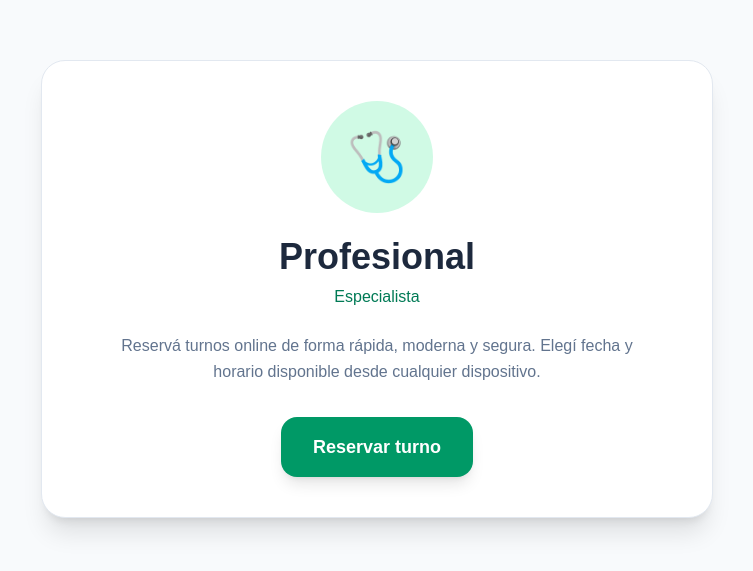
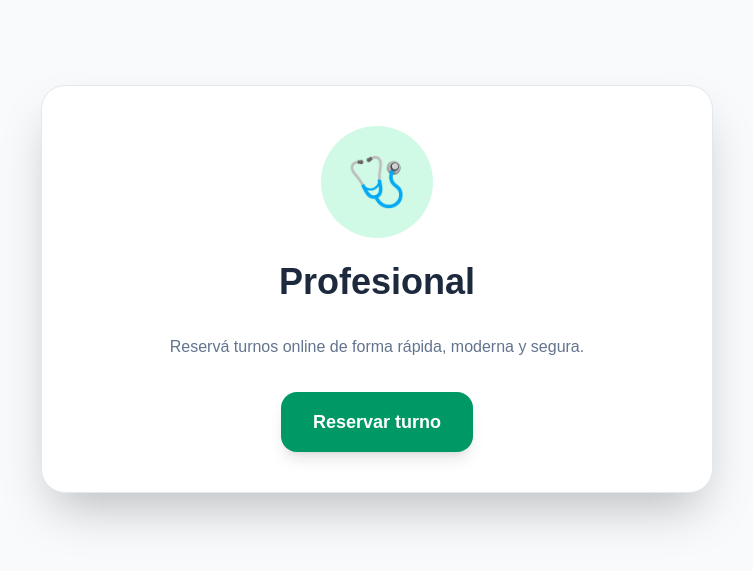
Before and after one commit to LucasVillaboa/med-turnos, a Next.js app: page /1 in a window 1280 px wide. Shown: the part 111-682 px from the top of the page, without its empty margins (263-1016 px from the left). Built offline with nearby package versions, Linux system fonts and the light colour scheme.

Commit message:
lavadero

```diff
--- a/src/app/[doctor]/page.tsx
+++ b/src/app/[doctor]/page.tsx
@@ -8,72 +8,169 @@ export default async function DoctorPage({ params }: Props) {
 
   const { doctor } = await params;
 
-  // 🔥 NOMBRES VISIBLES PARA LOS PACIENTES
+  const esLavadero = doctor === "lavadero";
+
   const doctors: Record<string, string> = {
-    sandoval: "Dr. Juan Sandoval",
+    lavadero: "Luxury Car Wash",
     lopez: "Dra. María López",
-
-    // 🔥 DEMO
     demo: "Consultorio Demo",
   };
 
-  // 🔥 ESPECIALIDADES
   const specialties: Record<string, string> = {
-    sandoval: "Especialista en Urología",
+    lavadero: "Lavado premium y detallado",
     lopez: "Especialista en Cardiología",
-
-    // 🔥 DEMO
     demo: "Sistema de turnos online",
   };
 
   return (
-    <div className="min-h-screen bg-slate-50 flex items-center justify-center px-4">
 
-      <div className="w-full max-w-2xl bg-white rounded-3xl shadow-xl border border-slate-200 p-10 text-center">
+    <div className={`
+      min-h-screen
+      flex
+      items-center
+      justify-center
+      px-4
 
-        {/* FOTO / ICONO */}
-        <div className="w-28 h-28 bg-emerald-100 rounded-full mx-auto mb-6 flex items-center justify-center text-5xl">
-          🩺
+      ${
+        esLavadero
+          ? "bg-black"
+          : "bg-slate-50"
+      }
+    `}>
+
+      <div className={`
+        w-full
+        max-w-2xl
+        rounded-3xl
+        shadow-2xl
+        border
+        p-10
+        text-center
+
+        ${
+          esLavadero
+            ? "bg-zinc-950 border-yellow-500/30"
+            : "bg-white border-slate-200"
+        }
+      `}>
+
+        {/* IMAGEN */}
+        <div className="mb-6">
+
+          {esLavadero ? (
+
+            <img
+              src="https://images.unsplash.com/photo-1492144534655-ae79c964c9d7?q=80&w=1400&auto=format&fit=crop"
+              alt="Auto deportivo"
+              className="
+                w-full
+                h-64
+                object-cover
+                rounded-3xl
+                shadow-2xl
+                border
+                border-yellow-500/30
+              "
+            />
+
+          ) : (
+
+            <div className="
+              w-28
+              h-28
+              bg-emerald-100
+              rounded-full
+              mx-auto
+              flex
+              items-center
+              justify-center
+              text-5xl
+            ">
+              🩺
+            </div>
+
+          )}
+
         </div>
 
-        {/* NOMBRE */}
-        <h1 className="text-4xl font-bold text-slate-800 mb-2">
+        {/* TITULO */}
+        <h1 className={`
+          text-4xl
+          font-bold
+          mb-2
+
+          ${
+            esLavadero
+              ? "text-yellow-400"
+              : "text-slate-800"
+          }
+        `}>
           {doctors[doctor] || "Profesional"}
         </h1>
 
-        {/* ESPECIALIDAD */}
-        <p className="text-emerald-700 font-medium mb-6">
-          {specialties[doctor] || "Especialista"}
+        {/* SUB */}
+        <p className={`
+          mb-8
+          text-lg
+
+          ${
+            esLavadero
+              ? "text-yellow-200"
+              : "text-slate-500"
+          }
+        `}>
+          {specialties[doctor]}
         </p>
 
-        {/* DESCRIPCIÓN */}
-        <p className="text-slate-500 mb-8 leading-relaxed max-w-lg mx-auto">
-          Reservá turnos online de forma rápida, moderna y segura.
-          Elegí fecha y horario disponible desde cualquier dispositivo.
+        {/* DESC */}
+        <p className={`
+          mb-8
+          leading-relaxed
+          max-w-lg
+          mx-auto
+
+          ${
+            esLavadero
+              ? "text-zinc-300"
+              : "text-slate-500"
+          }
+        `}>
+          {esLavadero
+            ? "Reservá tu lavado premium online de forma rápida y moderna."
+            : "Reservá turnos online de forma rápida, moderna y segura."
+          }
         </p>
 
-        {/* BOTÓN */}
+        {/* BOTON */}
         <Link
           href={`/${doctor}/reservar`}
-          className="
+          className={`
             inline-block
-            bg-emerald-600
-            hover:bg-emerald-700
-            transition
-            text-white
             px-8
             py-4
             rounded-2xl
             font-semibold
             text-lg
             shadow-lg
-          "
+            transition
+
+            ${
+              esLavadero
+                ? "bg-yellow-500 hover:bg-yellow-400 text-black"
+                : "bg-emerald-600 hover:bg-emerald-700 text-white"
+            }
+          `}
         >
-          Reservar turno
+          {esLavadero
+            ? "Reservar lavado"
+            : "Reservar turno"
+          }
         </Link>
 
       </div>
 
     </div>
+
   );
+
 }
```
Also changed, not shown: 2 other files (tests, documents, lock files or other folders).
